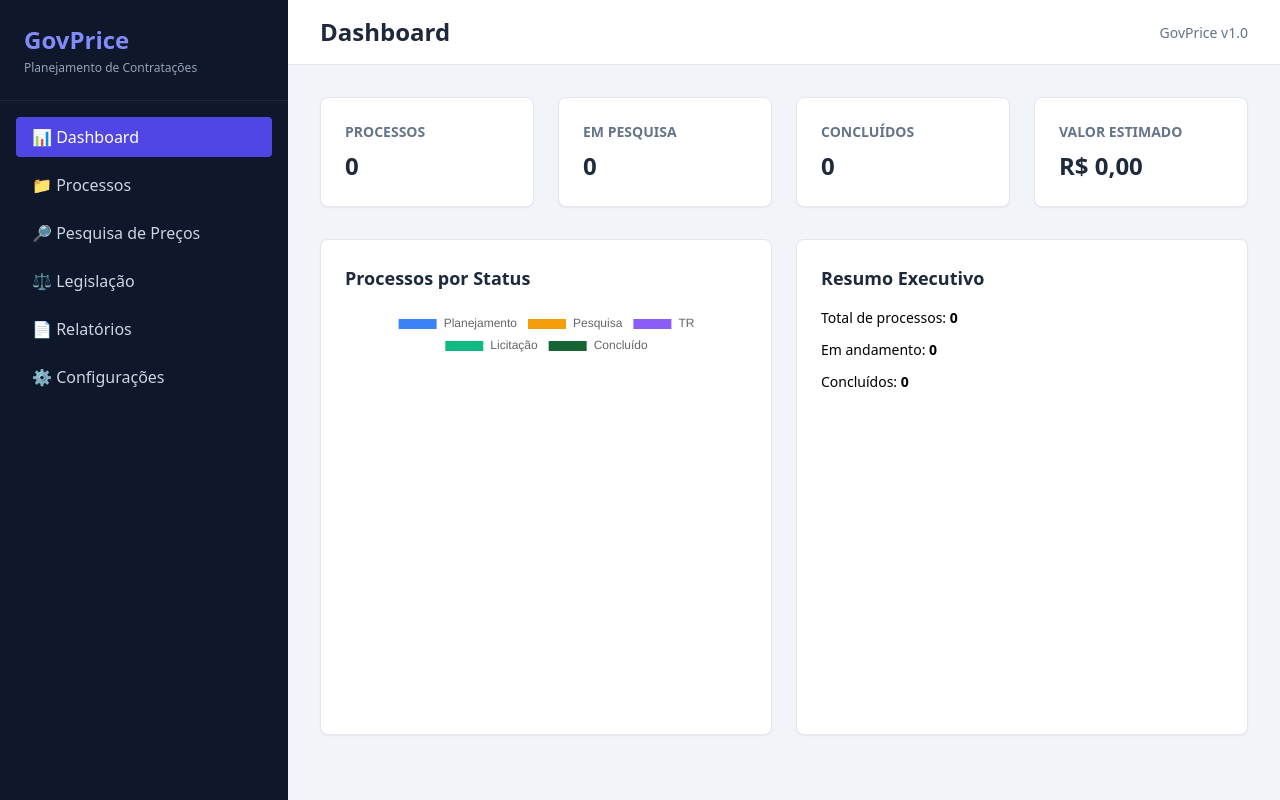
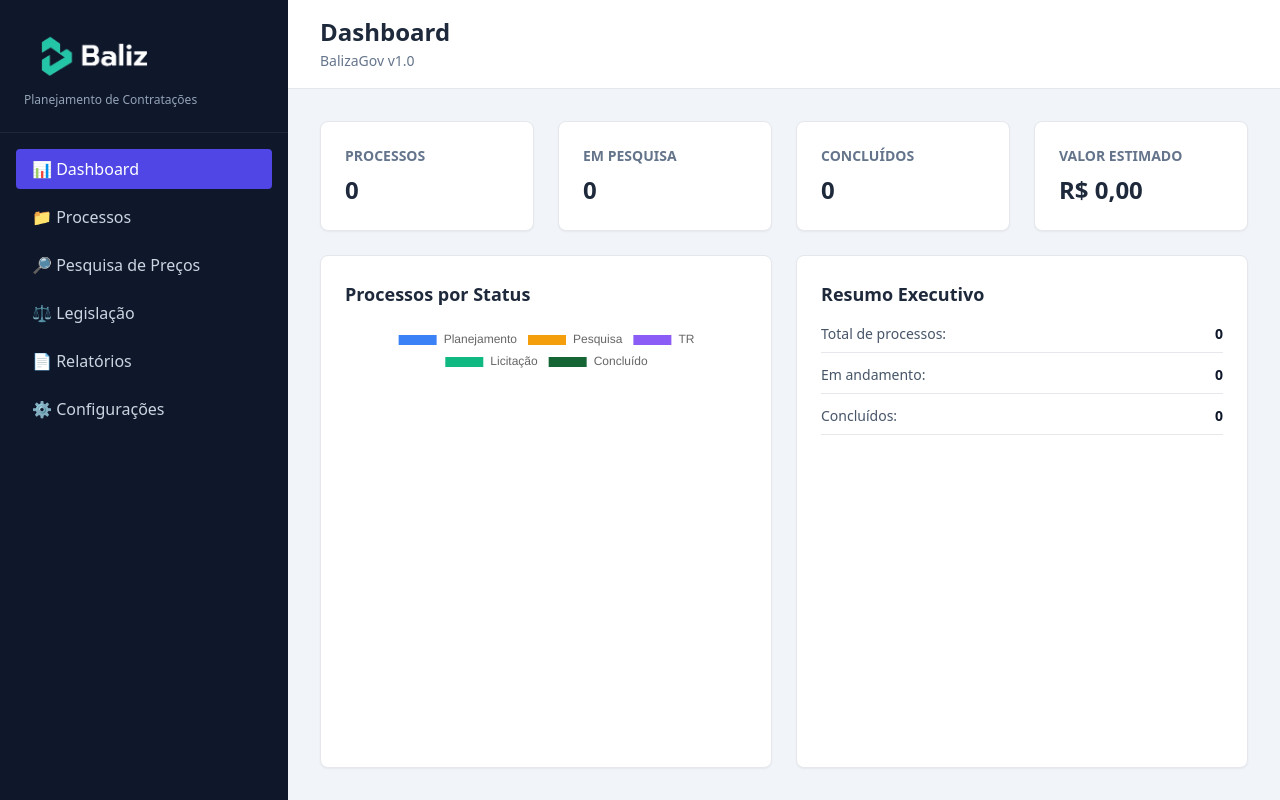
Before and after one commit to ssantiago121/pesquisa-preco, a plain HTML site: page index.html in a window 1280 px wide. Drawn offline with nearby package versions, Linux system fonts and the light colour scheme.

Commit message:
update new brand

```diff
--- a/app.js
+++ b/app.js
@@ -50,7 +50,10 @@ function configurarNavegacaoSPA() {
             document.getElementById(pageId).classList.remove("hidden");
             btn.classList.add("active");
 
-            document.getElementById("pageTitle").innerText = btn.innerText.replace(/[\uD800-\uDBFF][\uDC00-\uDFFF]|\p{Emoji_Presentation}/gu, '').trim();
+            // document.getElementById("pageTitle").innerText = btn.innerText.replace(/[\uD800-\uDBFF][\uDC00-\uDFFF]|\p{Emoji_Presentation}/gu, '').trim();
+
+            // Substitua a linha do pageTitle por esta:
+            document.getElementById("pageTitle").innerText = btn.innerText.replace(/[^\w\sà-úÀ-Ú]/gi, '').trim();
 
             // Sempre que entrar na aba de pesquisa, atualiza as informações do processo logado
             if (pageId === "pesquisa") {
@@ -103,6 +106,10 @@ function atualizarGrafico() {
                 ],
                 backgroundColor: ['#3b82f6', '#f59e0b', '#8b5cf6', '#10b981', '#166534']
             }]
+        },
+        options: {
+            maintainAspectRatio: false, // <-- ADICIONE ESTA LINHA AQUI
+            responsive: true
         }
     });
 }
@@ -213,8 +220,16 @@ function renderResultadoCatmat(dados) {
     const container = document.getElementById("resultadoCatmat");
     itensAtuaisCatmat = dados?.resultado || []; // Alimenta nosso array de controle por índice
 
-    if (itensAtuaisCatmat.length === 0) {
-        container.innerHTML = `<div class="p-4 bg-amber-50 text-amber-700 rounded border border-amber-200">Nenhum registro de preço encontrado para este código no Compras Gov.</div>`;
+    // if (itensAtuaisCatmat.length === 0) {
+    //     container.innerHTML = `<div class="p-4 bg-amber-50 text-amber-700 rounded border border-amber-200">Nenhum registro de preço encontrado para este código no Compras Gov.</div>`;
+    //     return;
+    // }
+
+    // Lendo do lugar certinho que a API do governo retorna!
+    const itens = dados?.resultado || [];
+
+    if (!itens || itens.length === 0) {
+        container.innerHTML = `<div class="p-4 bg-red-50 text-red-600 rounded">Nenhum registro de preço encontrado para este código.</div>`;
         return;
     }
 
--- a/index.html
+++ b/index.html
@@ -3,17 +3,19 @@
 <head>
     <meta charset="UTF-8">
     <meta name="viewport" content="width=device-width, initial-scale=1.0">
-    <title>GovPrice | Planejamento de Contratações</title>
+    <title>BalizaGov | Planejamento de Contratações</title>
+    <link rel="shortcut icon" href="/favicon3.png" type="image/x-icon">
     <script src="https://cdn.tailwindcss.com"></script>
     <script src="https://cdn.jsdelivr.net/npm/chart.js"></script>
     <link rel="stylesheet" href="css/style.css">
 </head>
-<body class="bg-slate-100">
+<body class="bg-slate-100 h-screen overflow-hidden">
 
-<div class="flex min-h-screen">
+<div class="flex h-screen w-full">
     <aside class="w-72 bg-slate-900 text-white flex flex-col">
         <div class="p-6 border-b border-slate-800">
-            <h1 class="text-2xl font-black text-indigo-400">GovPrice</h1>
+            <!-- <h1 class="text-2xl font-black text-indigo-400">BalizaGov</h1> -->
+            <img src="baliz-logo.png" alt="Baliz" class="h-16 object-contain">
             <p class="text-xs text-slate-400 mt-1">Planejamento de Contratações</p>
         </div>
         <nav class="flex-1 p-4 space-y-2">
@@ -26,20 +28,21 @@
         </nav>
     </aside>
 
-    <main class="flex-1 overflow-auto">
-        <header class="bg-white border-b px-8 py-4">
-            <div class="flex justify-between items-center">
+    <main class="flex-1 flex flex-col h-full overflow-hidden">
+        <header class="bg-white border-b px-8 py-4 shrink-0">
+            <div class="flex-1 overflow-y-auto relative w-full">
                 <div>
                     <h2 id="pageTitle" class="text-2xl font-bold text-slate-800">Dashboard</h2>
                 </div>
                 <div>
-                    <span class="text-sm text-slate-500">GovPrice v1.0</span>
+                    <span class="text-sm text-slate-500">BalizaGov v1.0</span>
                 </div>
             </div>
         </header>
 
-        <section id="dashboard" class="page p-8 block">
-            <div class="grid grid-cols-4 gap-6 mb-8">
+       <section id="dashboard" class="page p-8 h-full flex flex-col">
+
+            <div class="grid grid-cols-4 gap-6 mb-6 shrink-0">
                 <div class="card bg-white p-6 rounded-lg shadow-sm border">
                     <p class="card-title text-sm text-slate-500 mb-2">Processos</p>
                     <h3 id="totalProcessos" class="card-value text-2xl font-bold">0</h3>
@@ -58,19 +61,33 @@
                 </div>
             </div>
 
-            <div class="grid grid-cols-2 gap-6">
-                <div class="card bg-white p-6 rounded-lg shadow-sm border">
-                    <h3 class="section-title text-lg font-bold mb-4">Processos por Status</h3>
-                    <canvas id="statusChart"></canvas>
-                </div>
-                <div class="card bg-white p-6 rounded-lg shadow-sm border">
-                    <h3 class="section-title text-lg font-bold mb-4">Resumo Executivo</h3>
-                    <div class="space-y-3 text-sm">
-                        <div>Total de processos: <span id="dashTotal" class="font-bold">0</span></div>
-                        <div>Em andamento: <span id="dashAndamento" class="font-bold">0</span></div>
-                        <div>Concluídos: <span id="dashConcluidos" class="font-bold">0</span></div>
+            <div class="grid grid-cols-2 gap-6 flex-1 min-h-0">
+
+                <div class="card bg-white p-6 rounded-lg shadow-sm border flex flex-col h-full">
+                    <h3 class="section-title text-lg font-bold mb-4 shrink-0">Processos por Status</h3>
+                    <div class="relative flex-1 w-full min-h-0 flex items-center justify-center">
+                        <canvas id="statusChart"></canvas>
                     </div>
                 </div>
+
+                <div class="card bg-white p-6 rounded-lg shadow-sm border flex flex-col h-full">
+                    <h3 class="section-title text-lg font-bold mb-4 shrink-0">Resumo Executivo</h3>
+                    <div class="space-y-3 text-sm flex-1 overflow-auto">
+                        <div class="flex justify-between border-b pb-2">
+                            <span class="text-slate-600">Total de processos:</span>
+                            <span id="dashTotal" class="font-bold text-slate-900">0</span>
+                        </div>
+                        <div class="flex justify-between border-b pb-2">
+                            <span class="text-slate-600">Em andamento:</span>
+                            <span id="dashAndamento" class="font-bold text-slate-900">0</span>
+                        </div>
+                        <div class="flex justify-between border-b pb-2">
+                            <span class="text-slate-600">Concluídos:</span>
+                            <span id="dashConcluidos" class="font-bold text-slate-900">0</span>
+                        </div>
+                    </div>
+                </div>
+
             </div>
         </section>
 
--- a/js/api.js
+++ b/js/api.js
@@ -9,44 +9,75 @@ export const API_CONFIG = {
 
 export async function consultarMaterialCatmat(termo, pagina = 1) {
     const termoLimpo = termo?.toString().trim();
-    if (!termoLimpo) return null;
-
-    const ehCodigo = /^\d+$/.test(termoLimpo);
-    if (!ehCodigo) {
-        console.error("A API de Pesquisa de Preços exige um Código CATMAT numérico válido.");
-        alert("Por favor, insira um código numérico válido (ex: 331).");
+    if (!termoLimpo || !/^\d+$/.test(termoLimpo)) {
+        alert("Informe um código numérico válido.");
         return null;
     }
 
-    // 1. Declaramos exatamente a targetUrl aqui
-    const targetUrl = new URL(`${API_CONFIG.COMPRAS_GOV}${API_CONFIG.MATERIAL}`);
-    targetUrl.searchParams.append('pagina', pagina.toString());
-    targetUrl.searchParams.append('tamanhoPagina', '10');
-    targetUrl.searchParams.append('codigoItemCatalogo', termoLimpo);
-    targetUrl.searchParams.append('dataResultado', 'false');
-
-    // 2. Usamos a targetUrl aqui dentro da string do Proxy
-    const proxyUrl = `https://corsproxy.io/?${encodeURIComponent(targetUrl.toString())}`;
+    // URL Direta (Sem proxy)
+    const url = new URL("https://dadosabertos.compras.gov.br/modulo-pesquisa-preco/1_consultarMaterial");
+    url.searchParams.append('pagina', pagina.toString());
+    url.searchParams.append('tamanhoPagina', '10');
+    url.searchParams.append('codigoItemCatalogo', termoLimpo);
+    url.searchParams.append('dataResultado', 'false');
 
     try {
-        const response = await fetch(proxyUrl, {
+        const response = await fetch(url, {
             method: 'GET',
-            headers: {
-                'accept': '*/*'
-            }
+            headers: { 'accept': '*/*' }
         });
 
-        if (!response.ok) {
-            console.error(`Erro na requisição: Status ${response.status}`);
-            return null;
-        }
+        if (!response.ok) throw new Error(`Status ${response.status}`);
 
         const dados = await response.json();
-        console.log("Dados recebidos (via Proxy):", dados);
-
         return dados;
     } catch (error) {
-        console.error("Falha de conexão:", error);
+        console.error("Falha ao buscar direto da API:", error);
         return null;
     }
 }
+
+// export async function consultarMaterialCatmat(termo, pagina = 1) {
+//     const termoLimpo = termo?.toString().trim();
+//     if (!termoLimpo) return null;
+
+//     if (!/^\d+$/.test(termoLimpo)) {
+//         alert("Por favor, insira um código numérico válido.");
+//         return null;
+//     }
+
+//     // 1. Monta a URL Oficial do Compras Gov
+//     const targetUrl = new URL(`${API_CONFIG.COMPRAS_GOV}${API_CONFIG.MATERIAL}`);
+//     targetUrl.searchParams.append('pagina', pagina.toString());
+//     targetUrl.searchParams.append('tamanhoPagina', '10');
+//     targetUrl.searchParams.append('codigoItemCatalogo', termoLimpo);
+//     targetUrl.searchParams.append('dataResultado', 'false');
+
+//     // 2. Proxy Seguro (AllOrigins /get)
+//     const proxyUrl = `https://api.allorigins.win/get?url=${encodeURIComponent(targetUrl.toString())}`;
+
+//     try {
+//         const response = await fetch(proxyUrl);
+
+//         if (!response.ok) {
+//             console.error(`Erro no Proxy: Status ${response.status}`);
+//             return null;
+//         }
+
+//         // O AllOrigins retorna um JSON com a propriedade "contents" contendo os dados reais
+//         const wrapper = await response.json();
+
+//         if (wrapper.contents) {
+//             // Converte a string do governo de volta para JSON
+//             const dados = JSON.parse(wrapper.contents);
+//             console.log(`Sucesso! Dados oficiais do código ${termoLimpo}:`, dados);
+//             return dados;
+//         } else {
+//             console.error("A API retornou vazio.");
+//             return null;
+//         }
+//     } catch (error) {
+//         console.error("Falha de conexão estrutural:", error);
+//         return null;
+//     }
+// }
--- a/js/config.js
+++ b/js/config.js
@@ -3,11 +3,11 @@
 // =====================================
 
 export const CONFIG = {
-    nomeSistema: "GovPrice",
+    nomeSistema: "BalizaGov",
     versao: "1.0",
     localStorage: {
-        processos: "govprice_processos",
-        legislacoes: "govprice_legislacoes"
+        processos: "balizagov_processos",
+        legislacoes: "balizagov_legislacoes"
     },
     status: [
         "Planejamento",
```
Also changed, not shown: baliz-logo.png (added), favicon.png (added), favicon3.png (added).
